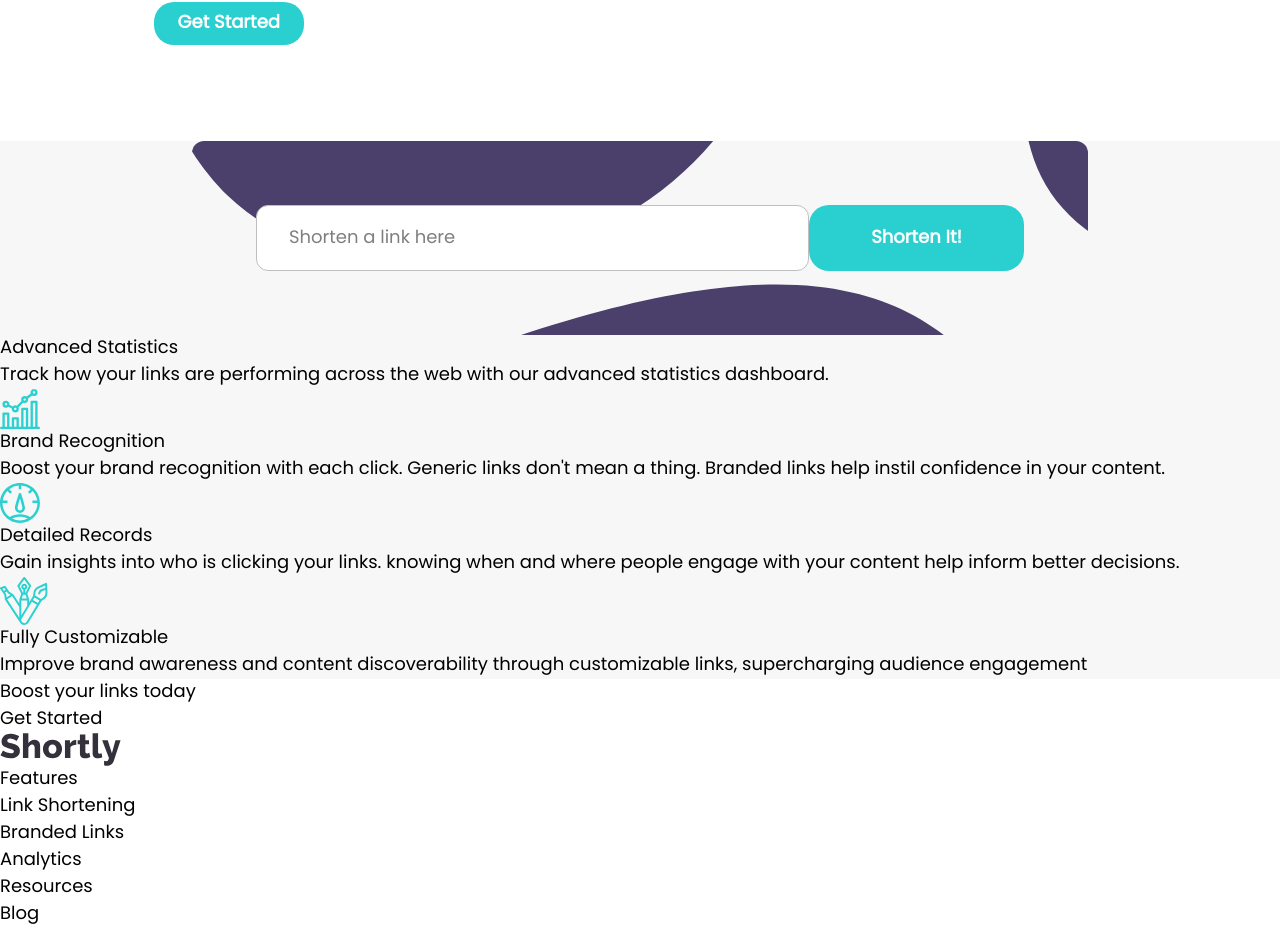
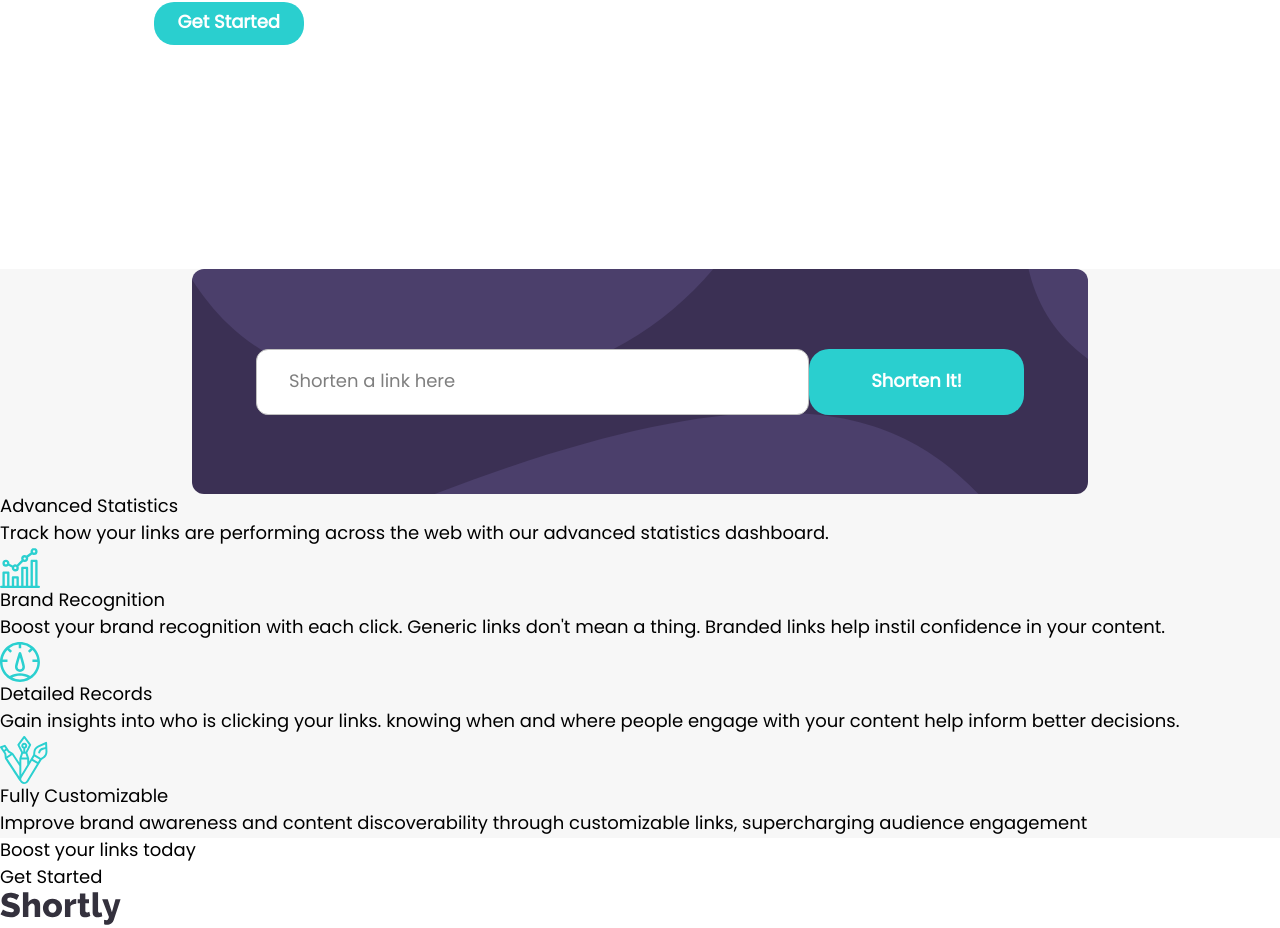
Before and after one commit to azanra/url-shortening, a React (Vite) app: page / in a window 1280 px wide. Shown: the part 665-1593 px from the top of the page. Built offline with nearby package versions, Linux system fonts and the light colour scheme.

Commit message:
Position the url input, button and error message

```diff
--- a/src/App.css
+++ b/src/App.css
@@ -28,7 +28,8 @@ body {
   font-size: var(--Font-size);
 }
 
-.center {
+.center,
+.button {
   display: flex;
   justify-content: center;
   align-items: center;
@@ -52,5 +53,6 @@ body {
 }
 
 .urlInput {
-  background: no-repeat url("../src/assets/images/bg-boost-desktop.svg");
+  background: var(--Dark-Violet) no-repeat
+    url("../src/assets/images/bg-boost-desktop.svg");
 }
--- a/src/components/url.jsx
+++ b/src/components/url.jsx
@@ -51,28 +51,29 @@ function Url({ initalUrl }) {
     }
   };
   return (
-    <div className="center">
+    <div className="center mt-32">
       <div className="w-[70%]">
-        <div className="urlContainer urlInput flex justify-between p-16 rounded-xl">
+        <div className="urlContainer urlInput p-16 rounded-xl h-[225px]">
+          <div className="flex justify-between items-center pt-4">
             <div className="urlInputContainer  w-[80%]">
               <input
                 type="text"
                 placeholder="Shorten a link here"
                 value={link}
                 onChange={(e) => setLink(e.target.value)}
+                required
                 className="bg-white h-[50px] w-full rounded-xl p-8 border-1 border-(--Gray)"
               />
-            <p className="errorMessage">
-              {isEmpty && (
-                <span style={{ color: "red" }}>Please add a link</span>
-              )}
-            </p>
             </div>
             <div className="urlBtnContainer">
               <button onClick={handleUrl} className="button h-[66px] w-[215px]">
                 Shorten It!
               </button>
             </div>
+          </div>
+          <i className="errorMessage absolute mt-3 ml-1">
+            {isEmpty && <span style={{ color: "red" }}>Please add a link</span>}
+          </i>
         </div>
         <div className="urlItemContainer">
           {url.length > 0 &&
```
Lines whose indentation alone changed are shown as unchanged.
